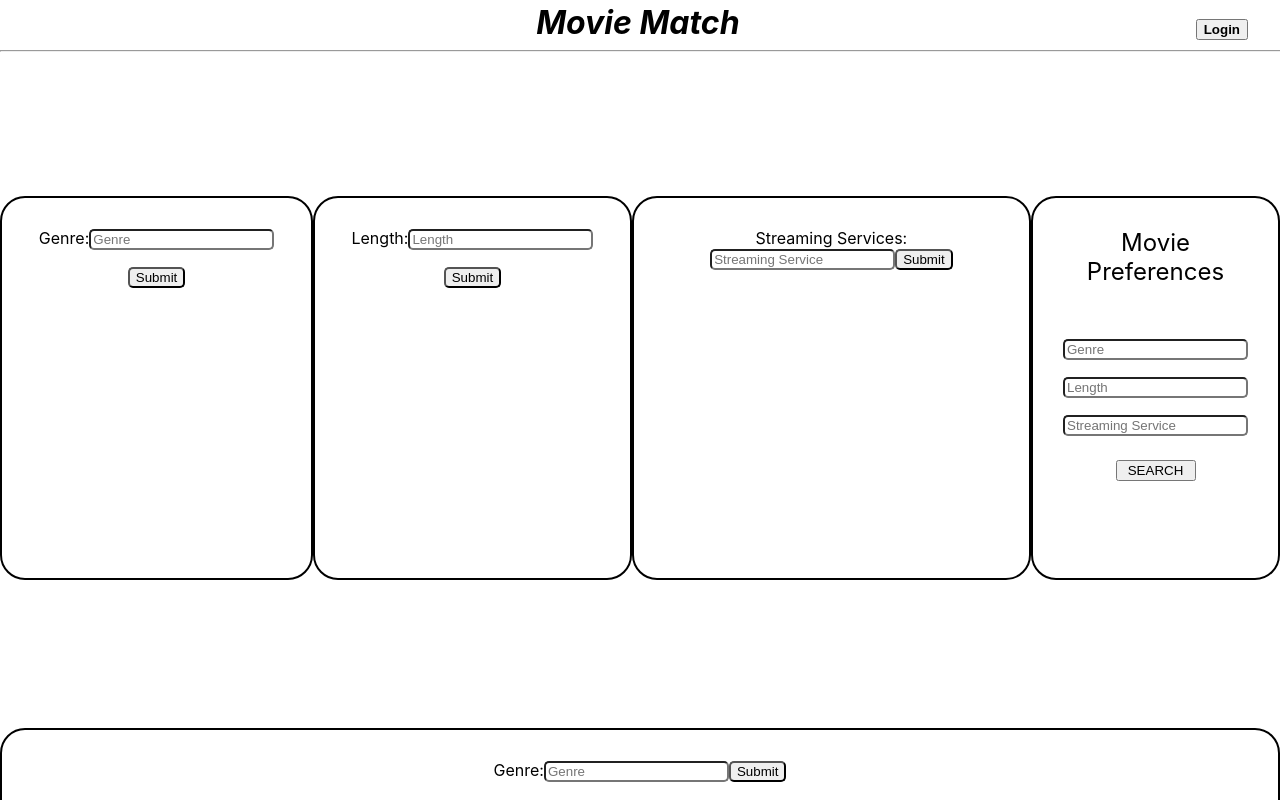
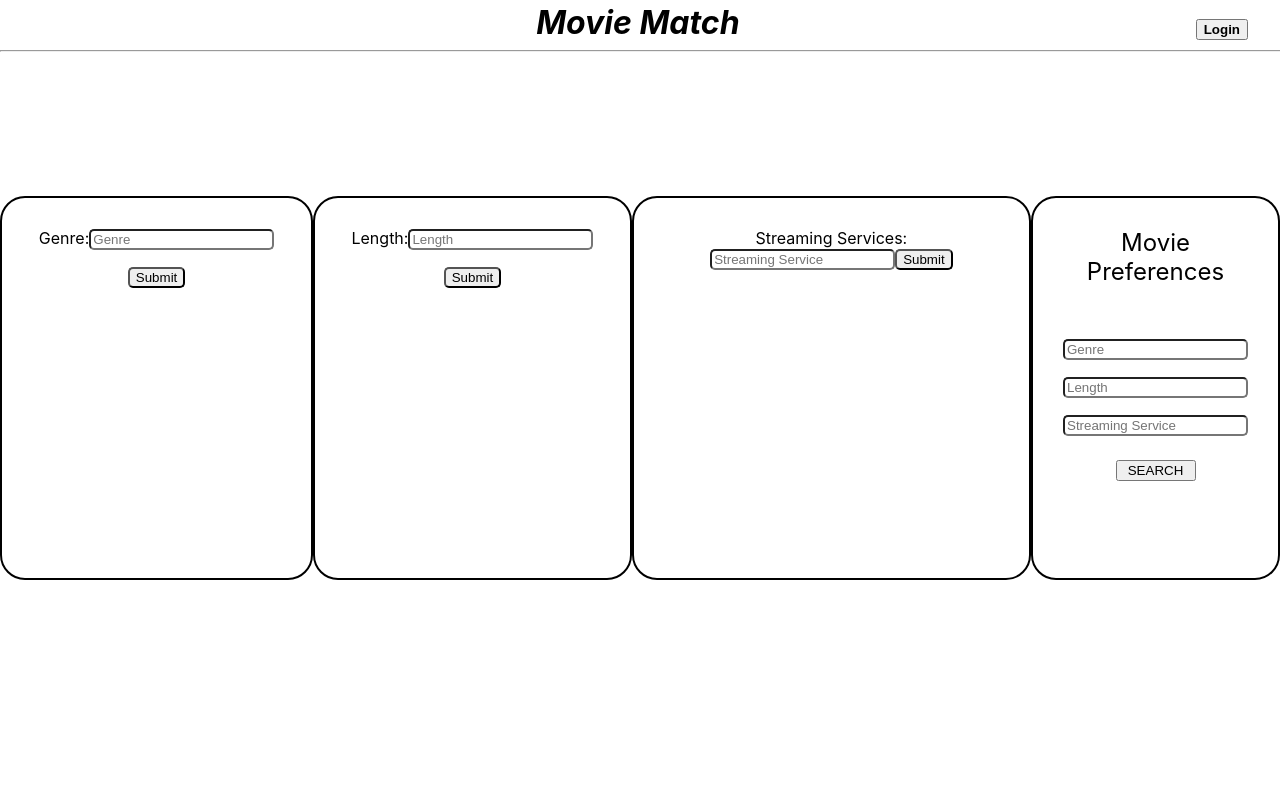
Before and after one commit to jwemmons/411-f22-a5-team7, a React (Create React App) app in the folder moviematch/: page / in a window 1280 px wide. Shown: the top 800 px of the page. Built offline with nearby package versions, Linux system fonts and the light colour scheme.

Commit message:
Neatened

```diff
--- a/moviematch/src/App.js
+++ b/moviematch/src/App.js
@@ -1,6 +1,5 @@
 import './App.css';
 import Form from './components/form';
-import GenreForm from './components/Genres';
 import Navbar from './components/navbar';
 
 
@@ -9,7 +8,6 @@ function App() {
     <div className="App">
       <Navbar></Navbar>
       <Form></Form>
-      <GenreForm></GenreForm>
     </div>
   );
 }
```
